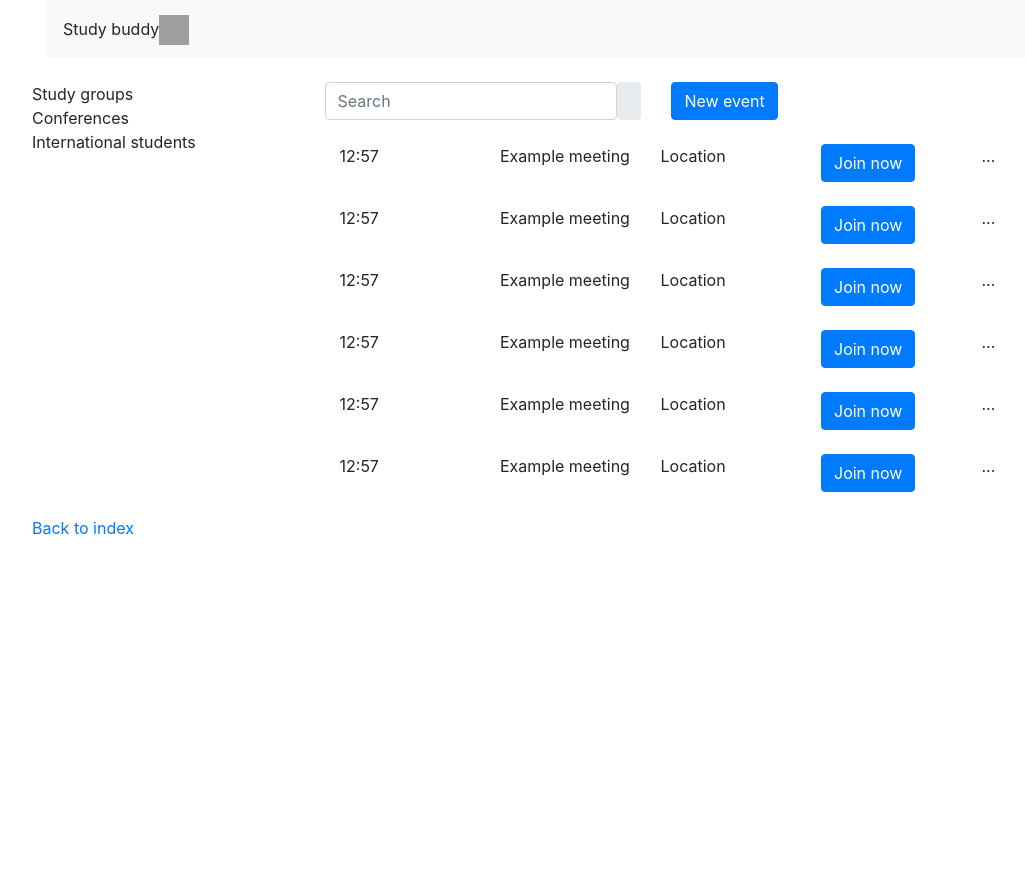
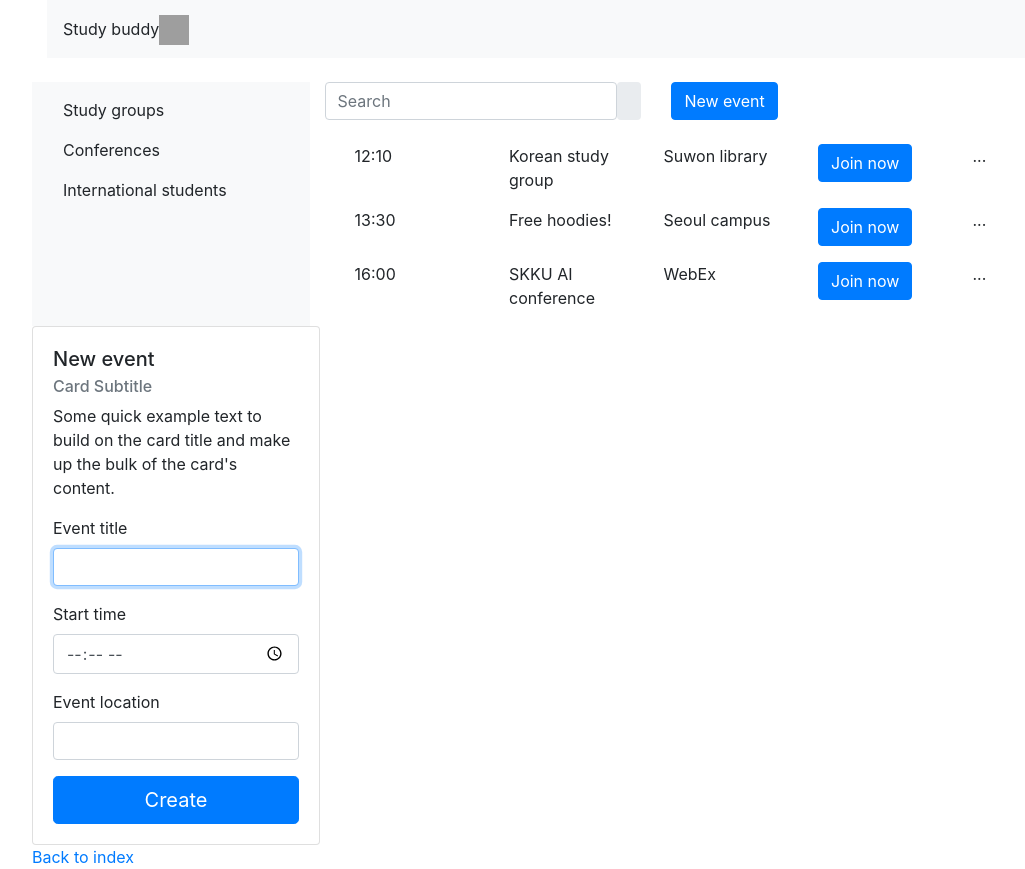
Before and after one commit to Catena-mundi/studybuddy, a Next.js app in the folder nextjs-blog/: page /home/lobby in a window 1280 px wide. Shown: the whole page, without its empty margins (53-1078 px from the left). Before the commit the page ends 800 px from the top, so only its background shows below. Built offline with nearby package versions, Linux system fonts and the light colour scheme; grey boxes are pictures that could not be loaded.

Commit message:
add dummy data to the lobby feature

```diff
--- /dev/null
+++ b/nextjs-blog/pages/components/Create_event.js
@@ -0,0 +1,64 @@
+import React, { useState } from 'react';
+import Button from "react-bootstrap/Button";
+import Card from "react-bootstrap/Card"
+import Form from "react-bootstrap/Form";
+function Create_event(props) {
+
+    const [title, setTitle] = useState("");
+    const [time, setTime] = useState("");
+    const [location, setLocation] = useState("");
+    function handleSubmit(event) {
+        props.passChildData(event.title);
+        event.preventDefault();
+        props.updateParent(event.title)
+        //print("holi")
+      }
+
+    //title, time when it starts, how many people we need, user
+    return <div class = "row">
+        <Card style={{ width: '18rem' }}>
+            <Card.Body>
+                <Card.Title>New event</Card.Title>
+                <Card.Subtitle className="mb-2 text-muted">Card Subtitle</Card.Subtitle>
+                <Card.Text>
+                    Some quick example text to build on the card title and make up the bulk of
+                    the card's content.
+                </Card.Text>
+                <Form onSubmit={handleSubmit} class = "mb-3">
+        <Form.Group size="lg" controlId="title">
+          <Form.Label>Event title</Form.Label>
+          <Form.Control
+            autoFocus
+            type="title"
+            value={title}
+            onChange={(e) => setTitle(e.target.value)}
+          />
+        </Form.Group>
+
+        <Form.Group size="lg" controlId="time">
+          <Form.Label>Start time</Form.Label>
+          <Form.Control
+            type="time"
+            value={time}
+            onChange={(e) => setTime(e.target.value)}
+          />
+        </Form.Group>
+
+        <Form.Group size="lg" controlId="location">
+          <Form.Label>Event location</Form.Label>
+          <Form.Control
+            type="location"
+            value={location}
+            onChange={(e) => setLocation(e.target.value)}
+          />
+        </Form.Group>
+
+        <Button block size="lg" type="submit">
+          Create
+        </Button>
+      </Form>
+  </Card.Body>
+</Card>
+    </div>;
+}
+export default Create_event
--- a/nextjs-blog/pages/components/Lobby_row.js
+++ b/nextjs-blog/pages/components/Lobby_row.js
@@ -1,10 +1,10 @@
 import Button from "react-bootstrap/Button";
 function Lobby_row(props) {
 
-    return <div class = "row">
-        <div class = "col">12:57</div>
-        <div class = "col">Example meeting</div>
-        <div class = "col">Location</div>
+    return <div class = "row mb-3">
+        <div class = "col">{props.dataFromParent.time}</div>
+        <div class = "col">{props.dataFromParent.title}</div>
+        <div class = "col">{props.dataFromParent.location}</div>
         <div class = "col">
             <Button>Join now</Button>
         </div>
--- a/nextjs-blog/pages/home/lobby.js
+++ b/nextjs-blog/pages/home/lobby.js
@@ -6,14 +6,58 @@ import Container from "react-bootstrap/Container"
 import Link from 'next/link'
 import logo from '../imgs/2.png'
 import Lobby_row from '../components/Lobby_row'
+import Create_event from '../components/Create_event'
+
 //import './login.css'
 //import "./Login.css"
 
+//hacer dummy_data un state
+
 export default function Lobby() {
+
+  const [title, setTitle] = useState("");
+  const [time, setTime] = useState("");
+  const [location, setLocation] = useState("");
+  const [childData, setChildData] = useState("");
+  const [, updateState] = React.useState();
+ const forceUpdate = React.useCallback(() => updateState({}), []);
+  let dummy_data = [
+    {
+      "title": "Korean study group",
+      "location": "Suwon library",
+      "time": "12:10"
+    },
+    {
+      "title": "Free hoodies!",
+      "location": "Seoul campus",
+      "time": "13:30"
+    },
+    {
+      "title": "SKKU AI conference",
+      "location": "WebEx",
+      "time": "16:00"
+    }
+  ];
+  var namesList = dummy_data.map(function(event, index){
+    return <Lobby_row dataFromParent = {event}></Lobby_row>;
+  })
+  const updateMyData= (datos) => {
+    dummy_data.push({
+      "title": "SKKU AI conference",
+      "location": "WebEx",
+      "time": "16:00"
+    })
+    namesList = dummy_data.map(function(event, index){
+      return <Lobby_row dataFromParent = {event}></Lobby_row>;
+    })
+    console.log(dummy_data)
+    forceUpdate
+  }
 
     return <div class="hero-unit"><head>
       <link rel="stylesheet" href="https://maxcdn.bootstrapcdn.com/bootstrap/4.0.0/css/bootstrap.min.css" integrity="sha384-Gn5384xqQ1aoWXA+058RXPxPg6fy4IWvTNh0E263XmFcJlSAwiGgFAW/dAiS6JXm" crossorigin="anonymous"></link>
       <meta name="viewport" content="width=device-width, initial-scale=1, shrink-to-fit=no"></meta>
+
       <title>Lobby</title>
       </head>
     <main>
@@ -26,10 +70,10 @@ export default function Lobby() {
     </nav>
     <br></br>
   <div class="row">
-    <div class="col-3">
-        <div class = "row">Study groups</div>
-        <div class = "row">Conferences</div>
-        <div class = "row">International students</div>
+    <div class="col-3 bg-light">
+        <div class = "row m-3">Study groups</div>
+        <div class = "row m-3">Conferences</div>
+        <div class = "row m-3">International students</div>
     </div>
     <div class="col">
         <div class = "row">
@@ -47,21 +91,13 @@ export default function Lobby() {
         </div>
         <br></br>
         <Container>
-            <Lobby_row></Lobby_row>
-            <br></br>
-            <Lobby_row></Lobby_row>
-            <br></br>
-            <Lobby_row></Lobby_row>
-            <br></br>
-            <Lobby_row></Lobby_row>
-            <br></br>
-            <Lobby_row></Lobby_row>
-            <br></br>
-            <Lobby_row></Lobby_row>
-            <br></br>
+            <div class="col">{ dummy_data.map(function(event, index){
+      return <Lobby_row dataFromParent = {event}></Lobby_row>;
+    }) }</div>
         </Container>
     </div>
   </div>
+  <Create_event passChildData={setChildData} updateParent={updateMyData}></Create_event>
 </div>
 
     <Link href="/">
@@ -69,5 +105,7 @@ export default function Lobby() {
     </Link>
     </Container>
     </main>
+
     </div>
+
   }
```
Also changed, not shown: nextjs-blog/pages/components/Google_login.js (added, +19 -0 lines), nextjs-blog/pages/home/login.js (+21 -3 lines), 1 other file (tests, documents, lock files or other folders).
